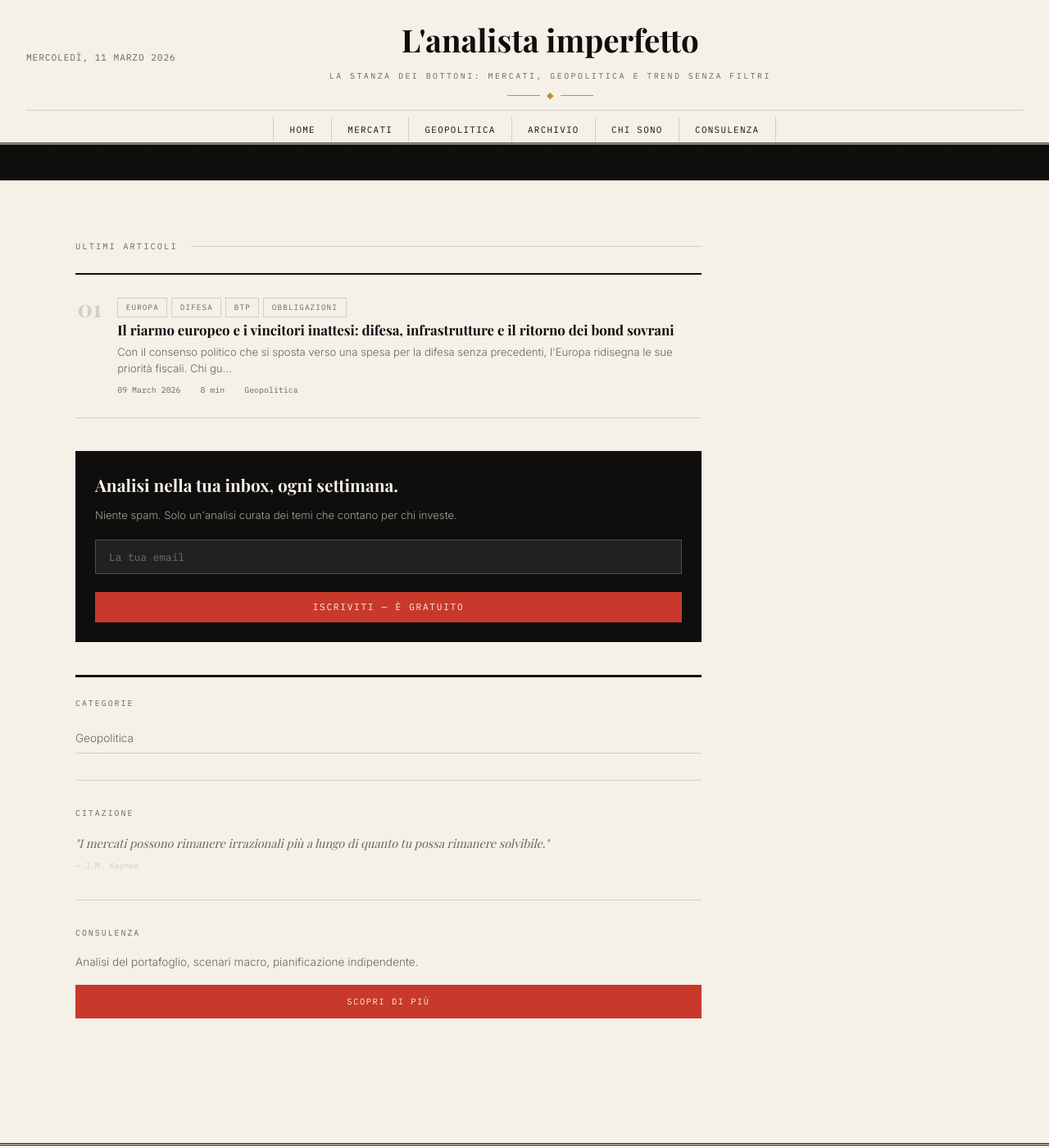
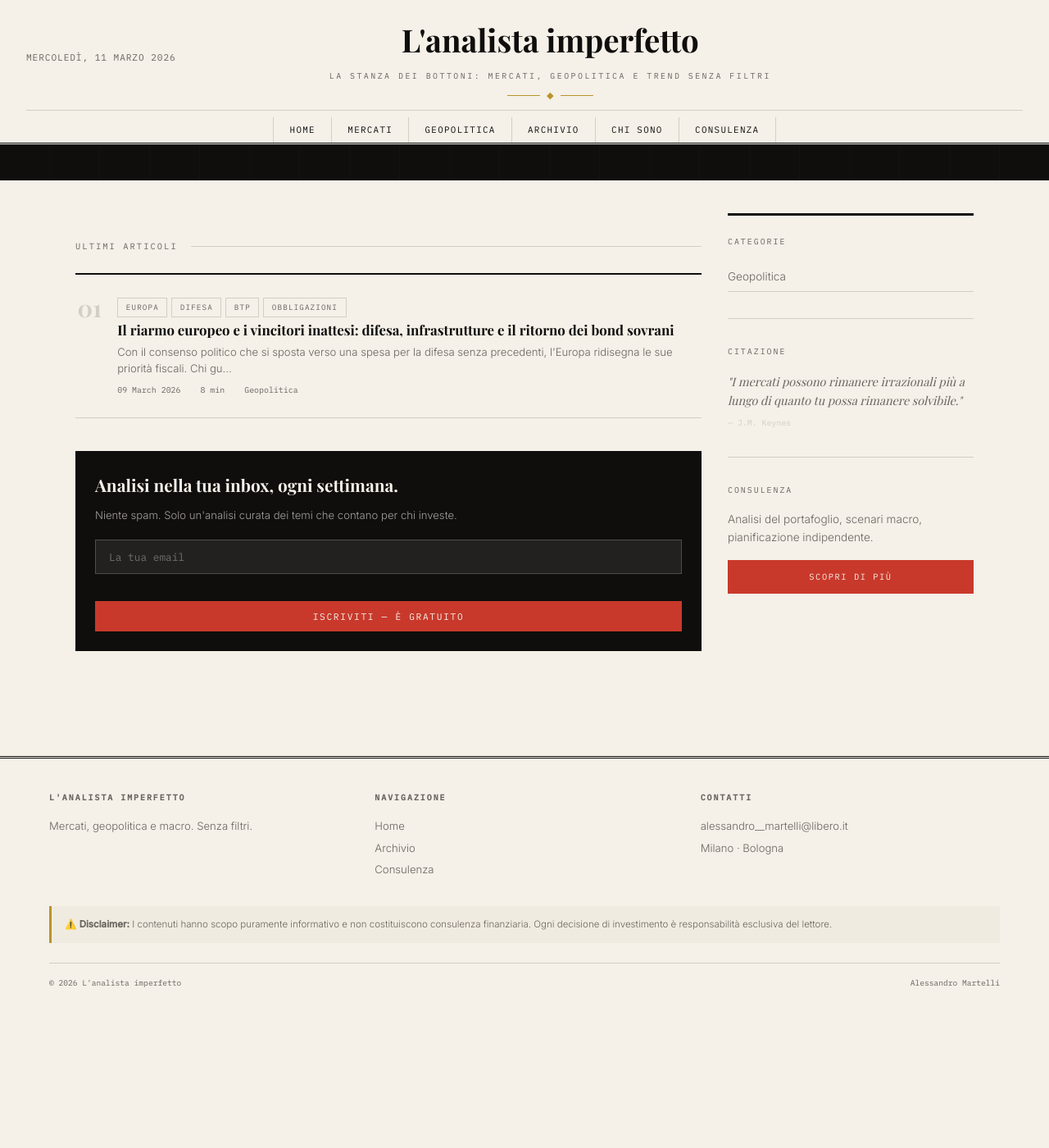
Before and after one commit to martellialessandro/martellialessandro.github.io, a Jekyll site: the page built from index.html, in a window 1280 px wide and 1400 px high, scrolled down 500 px. Shown: the whole window at 82% size. Built offline with Jekyll 4.4.1, drawn with Linux system fonts in a browser that asks for light colours; some web fonts are replaced; after the commit the page ends 1732 px from its top, so only the background shows below that.

Commit message:
Reintroduce newsletter section with updated form

```diff
--- a/index.html
+++ b/index.html
@@ -45,7 +45,7 @@
   .newsletter-box p { font-size: 0.82rem; color: rgba(245,240,232,0.65); margin-bottom: 1.2rem; }
   .newsletter-box input { width: 100%; background: rgba(255,255,255,0.08); border: 1px solid rgba(255,255,255,0.2); color: var(--paper); font-family: 'IBM Plex Mono', monospace; font-size: 0.8rem; padding: 0.7rem 1rem; margin-bottom: 0.7rem; outline: none; }
   .newsletter-box input::placeholder { color: rgba(255,255,255,0.35); }
-  .newsletter-box button { width: 100%; background: var(--accent); color: var(--paper); font-family: 'IBM Plex Mono', monospace; font-size: 0.7rem; letter-spacing: 0.15em; text-transform: uppercase; padding: 0.7rem; border: none; cursor: pointer; }
+  .newsletter-box button { width: 100%; background: var(--accent); color: var(--paper); font-family: 'IBM Plex Mono', monospace; font-size: 0.7rem; letter-spacing: 0.15em; text-transform: uppercase; padding: 0.7rem; border: none; cursor: pointer; margin-top: 0.7rem; }
 
   /* TICKER */
   .ticker-bar { background: var(--ink); color: var(--gold); font-family: 'IBM Plex Mono', monospace; font-size: 0.65rem; padding: 0.4rem 0; overflow: hidden; white-space: nowrap; }
@@ -65,7 +65,7 @@
   </span>
 </div>
 
-<!-- HERO: mostra l'ultimo articolo in evidenza -->
+<!-- HERO -->
 {% assign latest = site.posts.first %}
 {% if latest %}
 <section class="hero-stripe">
@@ -93,6 +93,7 @@
   <div class="main-grid">
 
     <main>
+
       <div class="section-label"><span>Ultimi articoli</span></div>
 
       {% if site.posts.size > 0 %}
@@ -132,6 +133,8 @@
         </form>
       </div>
 
+    </main>
+
     <aside class="sidebar">
       <div class="sidebar-block">
         <div class="sidebar-title">Categorie</div>
@@ -162,5 +165,7 @@
 
   </div>
 </div>
+
+<!-- SCRIPTS CAPTCHA E BREVO -->
 <script src="https://www.google.com/recaptcha/api.js?hl=it"></script>
 <script defer src="https://sibforms.com/forms/end-form/build/main.js"></script>
```
Lines whose indentation alone changed are shown as unchanged.
